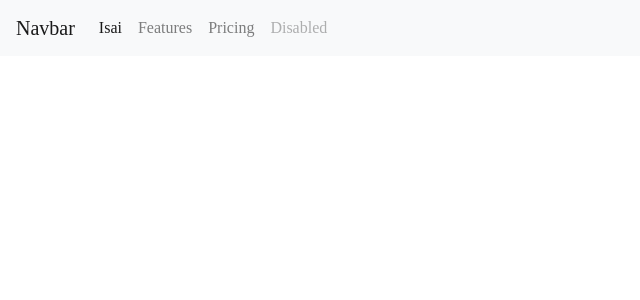
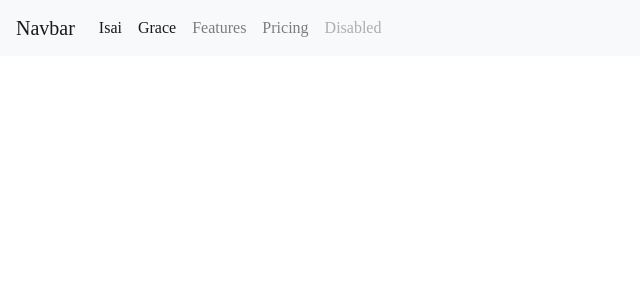
Before and after one commit to gracele246/classwork123, a Flask app: page / in a window 1280 px wide. Shown: the top 300 px of the page, without its empty margins (0-640 px from the left). Run offline with Flask 2, Linux system fonts and the light colour scheme; some libraries are stand-ins or nearby versions.

Commit message:
navbar new links

```diff
--- a/Classwork1/minilab/templates/base.html
+++ b/Classwork1/minilab/templates/base.html
@@ -32,6 +32,9 @@
             <ul class="navbar-nav">
                 <li class="nav-item active">
                     <a class="nav-link" href="/minilab/isai">Isai <span class="sr-only">(current)</span></a>
+                </li>
+                <li class="nav-item active">
+                    <a class="nav-link" href="/minilab/addition">Grace <span class="sr-only">(current)</span></a>
                 </li>
                 <li class="nav-item">
                     <a class="nav-link" href="#">Features</a>
--- a/Classwork1/view.py
+++ b/Classwork1/view.py
@@ -1,4 +1,3 @@
-# https://flask.palletsprojects.com/en/1.1.x/api/
 from flask import Flask, render_template
 from minilab.app import minilab_bp
 from minilab.isai import Factorial
```
